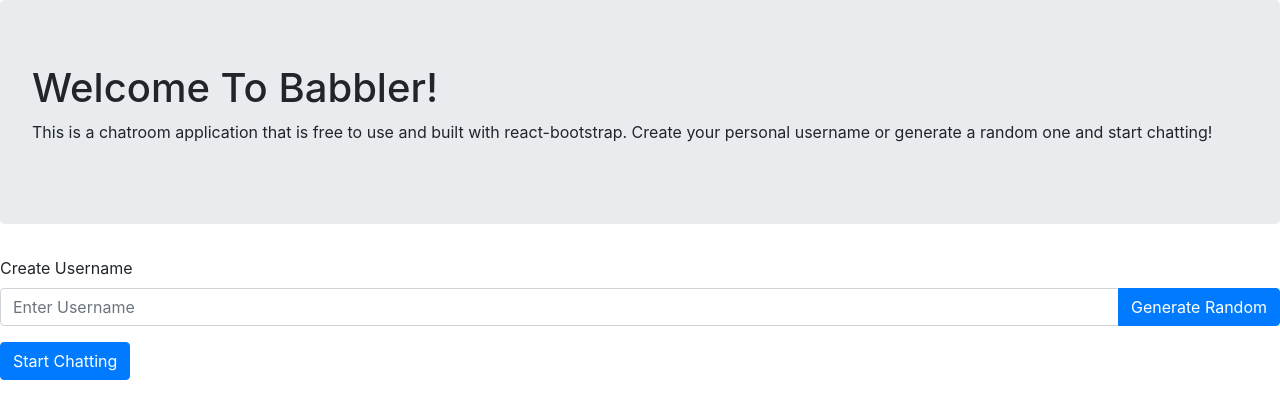
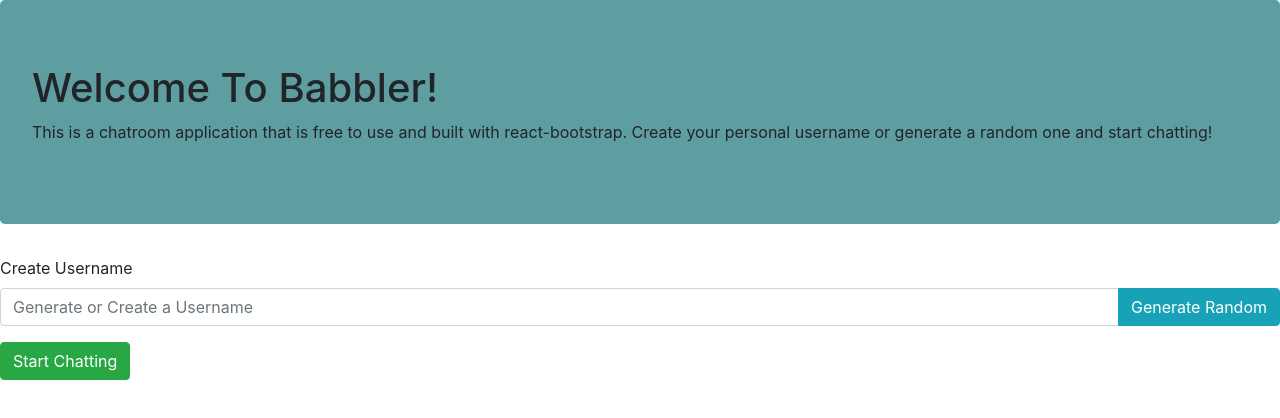
Before and after one commit to fradleybrancis/babbler, a React app: page / in a window 1280 px wide. Shown: the top 418 px of the page. Built offline with nearby package versions, Linux system fonts and the light colour scheme; the HTML template or start-up script is replaced by a standard one.

Commit message:
change button colors / jumbotron layout, simplified random name to only create random animal

```diff
--- a/src/Components/App.jsx
+++ b/src/Components/App.jsx
@@ -23,7 +23,7 @@ export default class App extends React.Component {
 
   generateName() {
     const random = (list) => list[Math.floor(Math.random() * list.length)];
-    this.setState({ username: random(colors).concat(random(animals)) });
+    this.setState({ username: random(animals) });
   }
 
   updateUsername(e) {
@@ -42,7 +42,7 @@ export default class App extends React.Component {
         {
         !hasUsername && (
           <>
-            <Jumbotron className="jumbotron">
+            <Jumbotron style={{ backgroundColor: 'CadetBlue' }}>
               <h1> Welcome To Babbler!</h1>
               <p>
                 This is a chatroom application that is free to use and built with react-bootstrap.
@@ -55,39 +55,20 @@ export default class App extends React.Component {
                 <InputGroup>
                   <Form.Control
                     required
+                    autoComplete="off"
                     type="text"
                     name="username"
                     value={username}
-                    placeholder="Enter Username"
+                    placeholder="Generate or Create a Username"
                     onChange={this.updateUsername}
                   />
                   <InputGroup.Append>
-                    <Button type="button" onClick={this.generateName}>Generate Random</Button>
+                    <Button type="button" onClick={this.generateName} variant="info">Generate Random</Button>
                   </InputGroup.Append>
                 </InputGroup>
               </Form.Group>
-              {/* <Form.Group className="joinRoom">
-                <Form.Label>Join Room</Form.Label>
-                <InputGroup>
-                  <DropdownButton title="Rooms">
-                    <Dropdown.Item>Test</Dropdown.Item>
-                  </DropdownButton>
-                </InputGroup>
-              </Form.Group>
-              <Form.Group className="createRoom">
-                <Form.Label>Create a Room</Form.Label>
-                <InputGroup>
-                  <InputGroup.Prepend>
-                    <InputGroup.Text>Room Name</InputGroup.Text>
-                  </InputGroup.Prepend>
-                  <Form.Control
-                    type="text"
-                    placeholder="Enter Room Name"
-                  />
-                </InputGroup>
-              </Form.Group> */}
               <Form.Group>
-                <Button type="submit" onSubmit={this.redirect}>Start Chatting</Button>
+                <Button variant="success" type="submit" onSubmit={this.redirect}>Start Chatting</Button>
               </Form.Group>
             </Form>
           </>
```
